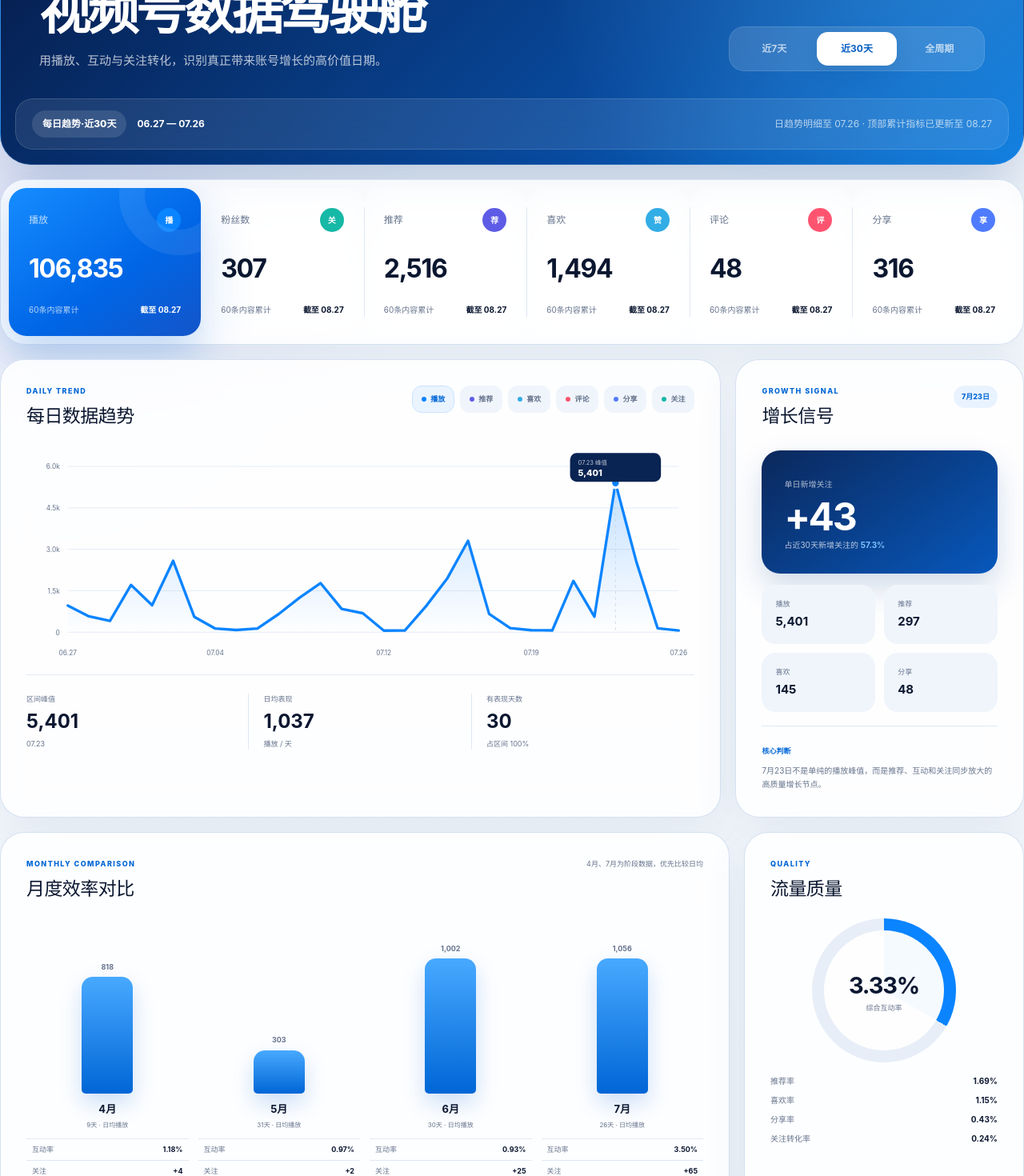
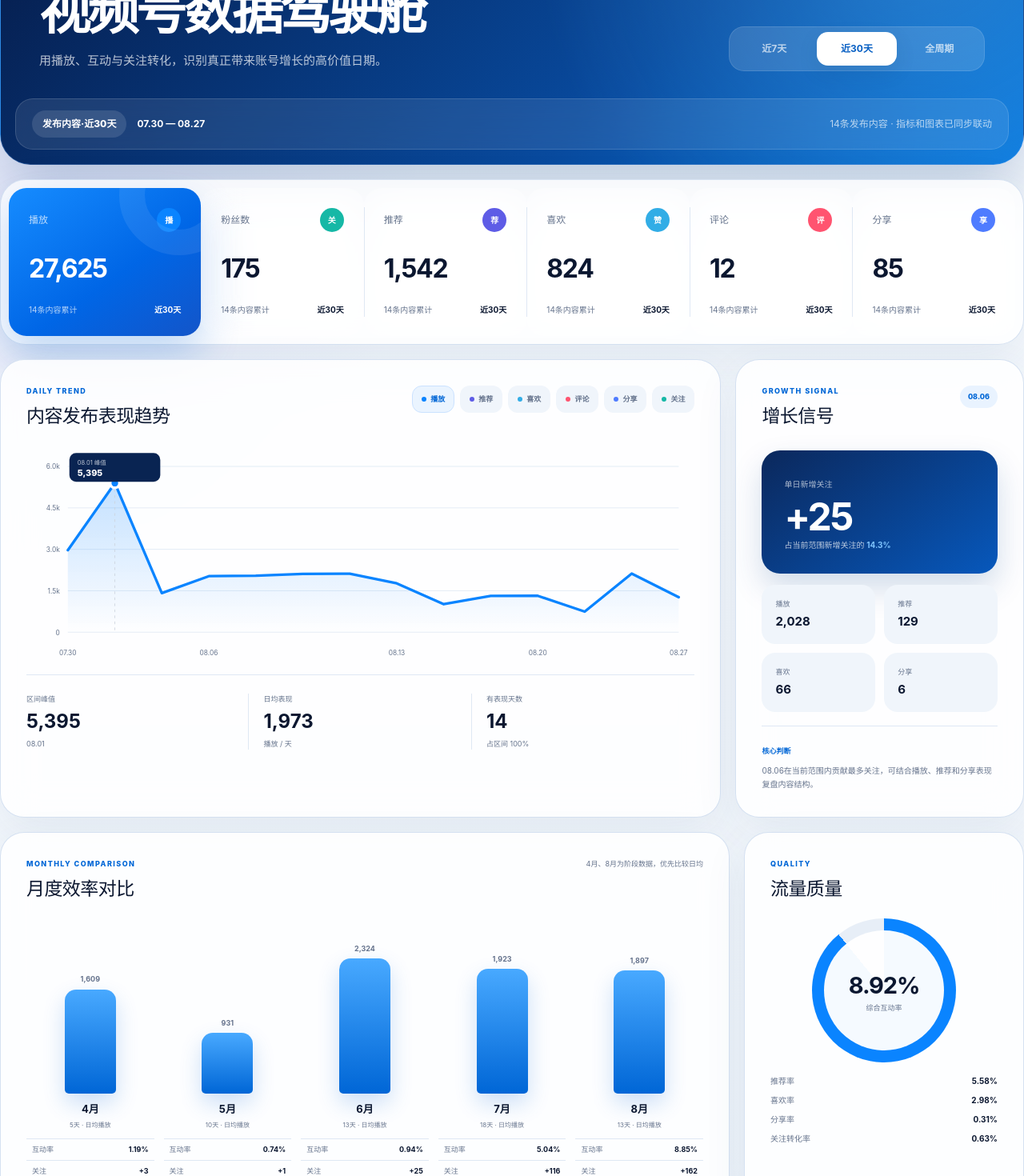
Before and after one commit to emilyuuu88/wechat-video-dashboard, a Next.js app: page / in a window 1280 px wide. Shown: the part 200-1670 px from the top of the page at 80% size. Built offline with nearby package versions, Linux system fonts and the light colour scheme.

Commit message:
Make dashboard ranges and content summaries responsive

```diff
--- a/app/content/page.tsx
+++ b/app/content/page.tsx
@@ -99,6 +99,7 @@ export default function ContentAnalysis() {
   const followRate = totals.follows / Math.max(totals.plays, 1) * 100;
   const ranking = [...filtered].sort((a, b) => b[metric] - a[metric]).slice(0, 10);
   const rankingMax = Math.max(...ranking.map((item) => item[metric]), 1);
+  const topContent = [...filtered].sort((a, b) => b.plays - a.plays)[0];
 
   const categoryStats = categories.slice(1).map((key) => {
     const items = contentData.filter((item) => item.category === key);
@@ -118,7 +119,6 @@ export default function ContentAnalysis() {
   const maxAvgPlays = Math.max(...categoryStats.map((item) => item.avgPlays));
   const backSeries = contentData.filter((item) => item.category === "背锅侠系列");
   const palaceSeries = contentData.filter((item) => item.category === "太子妃系列");
-  const allPlays = sum(contentData, "plays");
   const allFollows = sum(contentData, "follows");
   const palaceFollows = sum(palaceSeries, "follows");
   const palaceFollowShare = palaceFollows / Math.max(allFollows, 1) * 100;
@@ -143,7 +143,7 @@ export default function ContentAnalysis() {
           <h1>单篇内容分析</h1>
           <p>拆解 {contentData.length} 条视频的播放效率、完播表现、互动质量与关注转化，找到可复用的内容结构。</p>
         </div>
-        <div className="content-hero-stat"><span>累计单篇播放</span><strong>{number.format(allPlays)}</strong><small>2026.04.22 — 08.27</small></div>
+        <div className="content-hero-stat"><span>当前分类·单篇最高播放</span><strong>{number.format(topContent.plays)}</strong><small>{topContent.date} · {topContent.title}</small></div>
       </section>
 
       <section className="content-filter" aria-label="内容类型筛选">
@@ -221,7 +221,7 @@ export default function ContentAnalysis() {
         <article><span>03</span><h3>背锅侠收官集关注转化回升</h3><p>第9集播放1,187却带来14个关注，低于第6集的播放规模，但悬念揭晓和大结局预告提高了转化效率。</p></article>
       </section>
 
-      <footer><span>单篇累计口径：视频发布后的累计表现，不与首页按日新增口径直接相加</span><span>数据来源：视频号动态数据明细 · {contentData.length}条独立内容</span></footer>
+      <footer><span>单篇累计口径：视频发布后的累计表现；分类筛选会同步更新本页指标</span><span>数据来源：视频号动态数据明细 · {contentData.length}条独立内容</span></footer>
     </main>
   );
 }
--- a/app/globals.css
+++ b/app/globals.css
@@ -192,7 +192,7 @@ h1 { margin: 0; font-size: clamp(38px, 5vw, 66px); line-height: 1; letter-spacin
 
 .lower-grid { grid-template-columns: minmax(0, 1.45fr) minmax(320px, .55fr); }
 .subtle-note { color: var(--muted); font-size: 9px; }
-.month-chart { height: 287px; margin-top: 22px; display: grid; grid-template-columns: repeat(4, 1fr); gap: 12px; align-items: end; }
+.month-chart { height: 287px; margin-top: 22px; display: grid; grid-template-columns: repeat(5, 1fr); gap: 12px; align-items: end; }
 .month-column { min-width: 0; text-align: center; }
 .month-bar-zone { height: 165px; display: flex; flex-direction: column; justify-content: flex-end; align-items: center; gap: 6px; }
 .month-bar-zone > span { color: var(--muted); font-size: 9px; font-weight: 700; }
--- a/app/page.tsx
+++ b/app/page.tsx
@@ -1,7 +1,7 @@
 "use client";
 
 import { useMemo, useState } from "react";
-import { dailyData, type DailyMetric } from "./data";
+import { type DailyMetric } from "./data";
 import { contentData } from "./content/content-data";
 
 type RangeKey = "7" | "30" | "all";
@@ -133,27 +133,52 @@ export default function Home() {
   const [range, setRange] = useState<RangeKey>("30");
   const [metric, setMetric] = useState<MetricKey>("plays");
 
-  const count = range === "all" ? dailyData.length : Number(range);
-  const current = useMemo(() => dailyData.slice(-count), [count]);
+  const publishedDailyData = useMemo(() => {
+    const grouped = new Map<string, DailyMetric>();
+    contentData.forEach((item) => {
+      const existing = grouped.get(item.date) ?? {
+        date: item.date,
+        plays: 0,
+        recommends: 0,
+        likes: 0,
+        comments: 0,
+        shares: 0,
+        follows: 0,
+      };
+      metricOrder.forEach((key) => { existing[key] += item[key]; });
+      grouped.set(item.date, existing);
+    });
+    return [...grouped.values()].sort((a, b) => a.date.localeCompare(b.date));
+  }, []);
+  const latestDate = publishedDailyData.at(-1)!.date;
+  const cutoffDate = useMemo(() => {
+    if (range === "all") return publishedDailyData[0].date;
+    const date = new Date(`${latestDate}T00:00:00Z`);
+    date.setUTCDate(date.getUTCDate() - Number(range) + 1);
+    return date.toISOString().slice(0, 10);
+  }, [latestDate, publishedDailyData, range]);
+  const current = useMemo(
+    () => publishedDailyData.filter((item) => item.date >= cutoffDate),
+    [cutoffDate, publishedDailyData],
+  );
+  const currentContent = useMemo(
+    () => contentData.filter((item) => item.date >= cutoffDate),
+    [cutoffDate],
+  );
   const totals = useMemo(
     () => Object.fromEntries(metricOrder.map((key) => [key, sum(current, key)])) as Record<MetricKey, number>,
     [current],
-  );
-  const cumulativeTotals = useMemo(
-    () => Object.fromEntries(metricOrder.map((key) => [
-      key,
-      contentData.reduce((total, item) => total + item[key], 0),
-    ])) as Record<MetricKey, number>,
-    [],
   );
   const engagement = ((totals.recommends + totals.likes + totals.comments + totals.shares) / totals.plays) * 100;
   const followRate = (totals.follows / totals.plays) * 100;
   const topDays = [...current].sort((a, b) => b[metric] - a[metric]).slice(0, 5);
   const peakDay = topDays[0];
+  const growthDay = [...current].sort((a, b) => b.follows - a.follows)[0];
+  const growthShare = growthDay.follows / Math.max(totals.follows, 1) * 100;
 
   const months = useMemo(() => {
     const grouped = new Map<string, DailyMetric[]>();
-    dailyData.forEach((item) => {
+    publishedDailyData.forEach((item) => {
       const month = item.date.slice(0, 7);
       grouped.set(month, [...(grouped.get(month) ?? []), item]);
     });
@@ -169,7 +194,7 @@ export default function Home() {
         follows: sum(items, "follows"),
       };
     });
-  }, []);
+  }, [publishedDailyData]);
   const maxDaily = Math.max(...months.map((item) => item.daily));
 
   return (
@@ -196,7 +221,7 @@ export default function Home() {
             <h1>视频号数据驾驶舱</h1>
             <p className="hero-copy">用播放、互动与关注转化，识别真正带来账号增长的高价值日期。</p>
           </div>
-          <div className="range-switch" aria-label="每日趋势范围">
+          <div className="range-switch" aria-label="看板数据范围">
             {(["7", "30", "all"] as RangeKey[]).map((key) => (
               <button
                 type="button"
@@ -212,9 +237,9 @@ export default function Home() {
         </section>
 
         <section className="period-strip">
-          <span>{range === "all" ? "每日趋势·完整周期" : `每日趋势·近${range}天`}</span>
+          <span>{range === "all" ? "发布内容·完整周期" : `发布内容·近${range}天`}</span>
           <strong>{shortDate(current[0].date)} — {shortDate(current.at(-1)!.date)}</strong>
-          <em>日趋势明细至 07.26 · 顶部累计指标已更新至 08.27</em>
+          <em>{currentContent.length}条发布内容 · 指标和图表已同步联动</em>
         </section>
       </div>
 
@@ -233,10 +258,10 @@ export default function Home() {
                 <span>{key === "follows" ? "粉丝数" : metricMeta[key].label}</span>
                 <i style={{ background: metricMeta[key].color }}>{metricMeta[key].short}</i>
               </div>
-              <strong>{number.format(cumulativeTotals[key])}</strong>
+              <strong>{number.format(totals[key])}</strong>
               <div className="kpi-foot">
-                <span>{contentData.length}条内容累计</span>
-                <b>截至 08.27</b>
+                <span>{currentContent.length}条内容累计</span>
+                <b>{range === "all" ? "全周期" : `近${range}天`}</b>
               </div>
             </button>
           );
@@ -248,7 +273,7 @@ export default function Home() {
           <div className="panel-head">
             <div>
               <p className="section-kicker">DAILY TREND</p>
-              <h2>每日数据趋势</h2>
+              <h2>内容发布表现趋势</h2>
             </div>
             <div className="metric-switch" aria-label="选择趋势指标">
               {metricOrder.map((key) => (
@@ -279,22 +304,22 @@ export default function Home() {
               <p className="section-kicker">GROWTH SIGNAL</p>
               <h2>增长信号</h2>
             </div>
-            <span className="hot-badge">7月23日</span>
+            <span className="hot-badge">{shortDate(growthDay.date)}</span>
           </div>
           <div className="signal-hero">
             <span>单日新增关注</span>
-            <strong>+43</strong>
-            <p>占近30天新增关注的 <b>57.3%</b></p>
+            <strong>+{number.format(growthDay.follows)}</strong>
+            <p>占当前范围新增关注的 <b>{growthShare.toFixed(1)}%</b></p>
           </div>
           <div className="signal-metrics">
-            <div><span>播放</span><b>5,401</b></div>
-            <div><span>推荐</span><b>297</b></div>
-            <div><span>喜欢</span><b>145</b></div>
-            <div><span>分享</span><b>48</b></div>
+            <div><span>播放</span><b>{number.format(growthDay.plays)}</b></div>
+            <div><span>推荐</span><b>{number.format(growthDay.recommends)}</b></div>
+            <div><span>喜欢</span><b>{number.format(growthDay.likes)}</b></div>
+            <div><span>分享</span><b>{number.format(growthDay.shares)}</b></div>
           </div>
           <div className="signal-note">
             <span>核心判断</span>
-            <p>7月23日不是单纯的播放峰值，而是推荐、互动和关注同步放大的高质量增长节点。</p>
+            <p>{shortDate(growthDay.date)}在当前范围内贡献最多关注，可结合播放、推荐和分享表现复盘内容结构。</p>
           </div>
         </aside>
       </section>
@@ -306,7 +331,7 @@ export default function Home() {
               <p className="section-kicker">MONTHLY COMPARISON</p>
               <h2>月度效率对比</h2>
             </div>
-            <span className="subtle-note">4月、7月为阶段数据，优先比较日均</span>
+            <span className="subtle-note">4月、8月为阶段数据，优先比较日均</span>
           </div>
           <div className="month-chart">
             {months.map((item) => (
@@ -347,7 +372,7 @@ export default function Home() {
         <div className="panel-head">
           <div>
             <p className="section-kicker">TOP DAYS</p>
-            <h2>{metricMeta[metric].label}表现最佳日期</h2>
+              <h2>{metricMeta[metric].label}表现最佳发布日期</h2>
           </div>
           <span className="subtle-note">随趋势指标同步切换</span>
         </div>
@@ -381,7 +406,7 @@ export default function Home() {
       </section>
 
       <footer>
-        <span>累计指标：截至2026.08.27 · 每日趋势明细：2026.04.22—07.26</span>
+        <span>统计口径：按视频发布日期归集单篇累计表现 · 数据截至2026.08.27</span>
         <span>数据来源：视频号后台导出 · 指标可能存在约1%的平台统计误差</span>
       </footer>
     </main>
```
Also changed, not shown: 1 other file (tests, documents, lock files or other folders).
